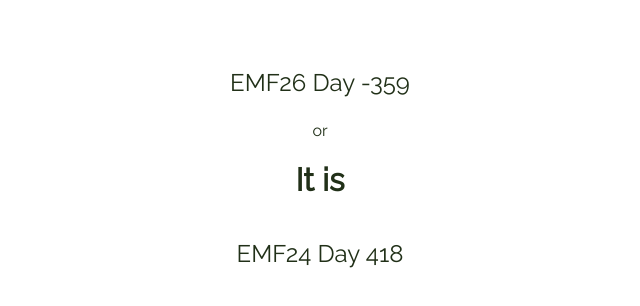
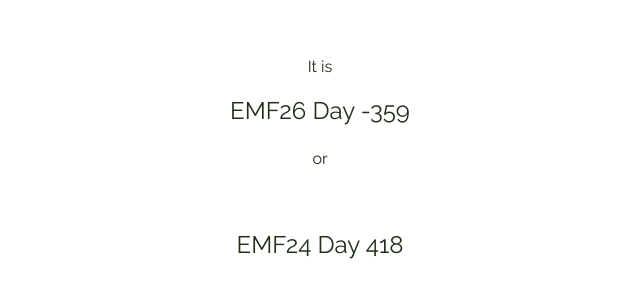
Before and after one commit to Johnr24/emf_cal, a plain HTML site: page index.html in a window 1280 px wide. Shown: the part 238-544 px from the top of the page, without its empty margins (320-960 px from the left). Drawn offline with Linux system fonts and the light colour scheme.

Commit message:
formating

```diff
--- a/index.html
+++ b/index.html
@@ -38,8 +38,9 @@
     </script>
 </head>
 <body>
+    It is
     <p id="future_counter"></p>
     or
-    <h1>It is</h1> <p id="counter"></p>
+    <h1></h1> <p id="counter"></p>
 </body>
 </html>
```
